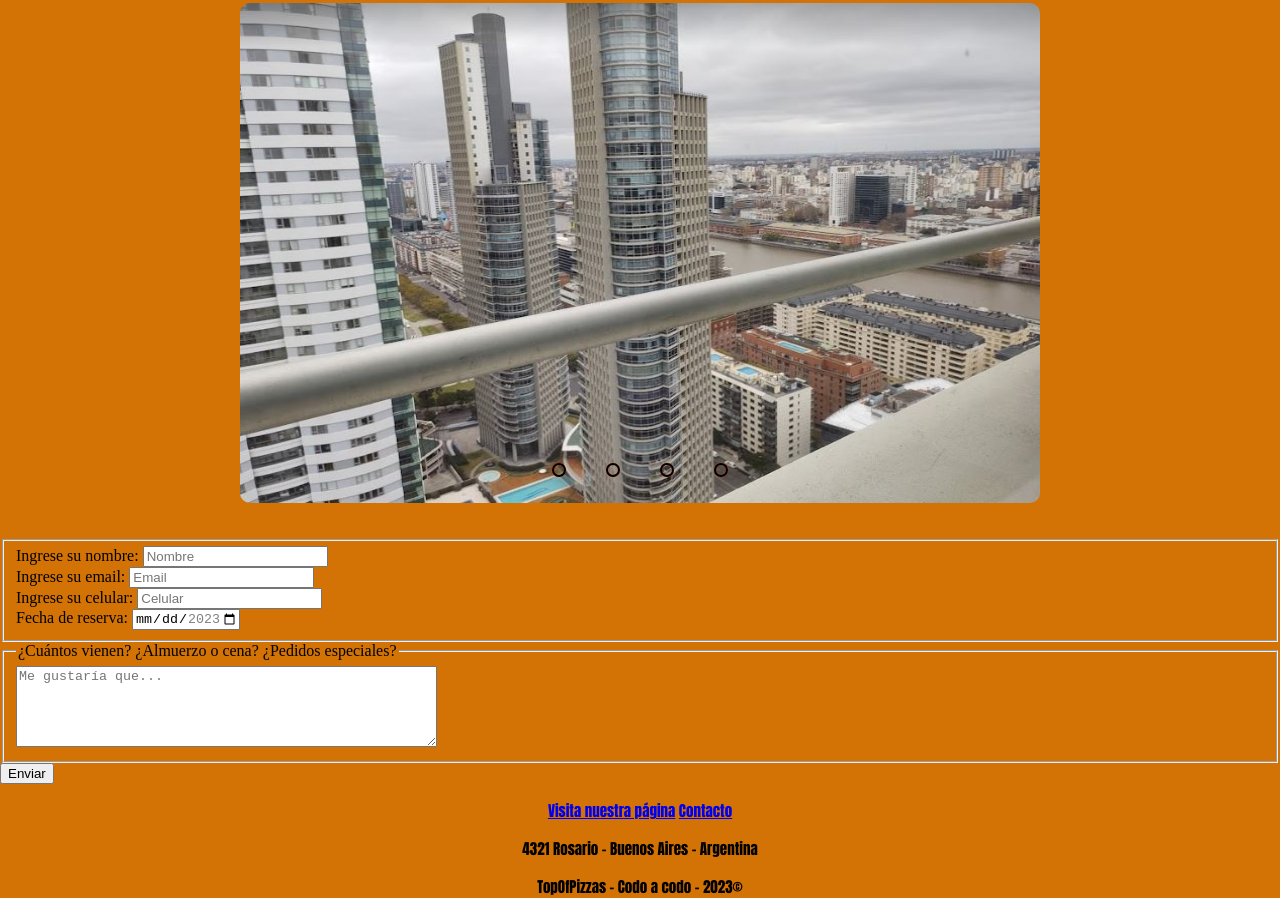
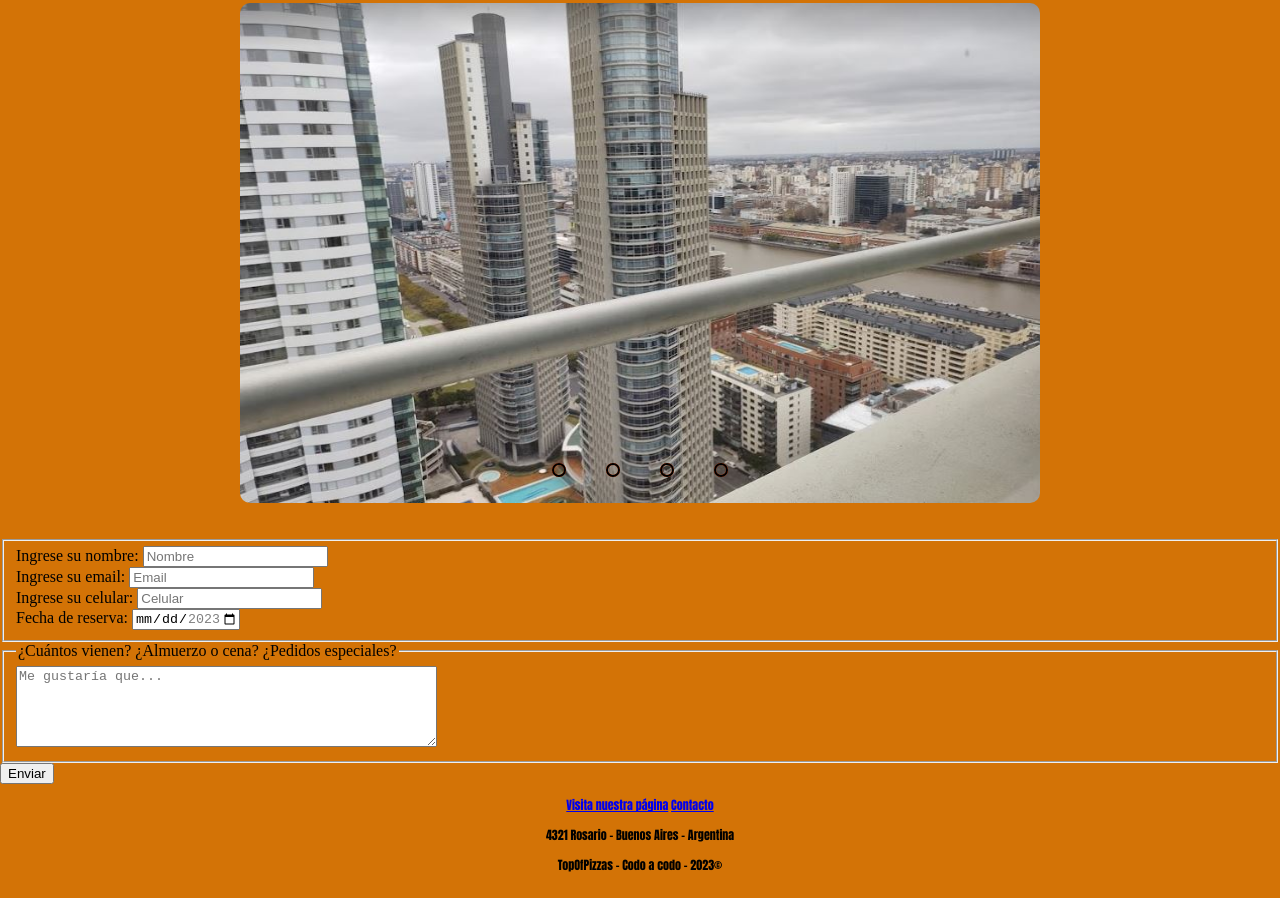
Before and after one commit to mfjuorio1/topofpizzas-, a plain HTML site: page reservas con carrousel.html in a window 1280 px wide. Shown: the part 341-1239 px from the top of the page. After the commit the page ends 1215 px from the top, so only its background shows below. Drawn offline with Linux system fonts and the light colour scheme.

Commit message:
Add files via upload

```diff
--- a/css/style-carousel.css
+++ b/css/style-carousel.css
@@ -165,5 +165,5 @@ justify-content:center;
 
 footer{
     font-family: Impact,sans-serif;
-    font-size: 15px;
+    font-size: 12px;
 }
--- a/css/style-index.css
+++ b/css/style-index.css
@@ -4,15 +4,16 @@ body{
     height: 100vh;
 
     background-color: rgb(211, 115, 6);
-    /*background-image:url(./img/p1.jpeg);*/
-    /*background-color opacity: 0.7;*/
+
 }
 
-/*.background-image{
-    opacity: 0.2;
-    size-adjust: 1200px;
+.maps {
+display: flex;
+justify-content: center;
+size: 25px;
+border-radius: 25%;
+}
 
-}*/
 
 .slider-container{
     display: flex;
@@ -40,8 +41,9 @@ h1 {
   }
 
   h1, h2, h3, p {
-    font-family:Impact;
+    font-family:Impact, Haettenschweiler, 'Arial Narrow Bold', sans-serif;
     text-align: center;
+    /*font-weight: bold;*/
   }
 
 .slider{
@@ -74,8 +76,9 @@ h1 {
 }
 
 .slide h4 {
-    font-family: Impact, sans-serif;
+    font-family: Impact, Haettenschweiler, 'Arial Narrow Bold', sans-serif;
     font-size: 30px;
+    font-weight: bold;
     color: rgb(15, 15, 15);
     display: flex;
     justify-content: center;
@@ -163,7 +166,7 @@ justify-content:center;
 }
 
 footer, .address{
-    font-family: Impact,sans-serif;
+    font-family: Impact, Haettenschweiler, 'Arial Narrow Bold', sans-serif;
     font-size: 15px;
 }
 
@@ -219,7 +222,8 @@ h1 {
   }
 
   h1, h2, h3, p {
-    font-family:Impact;
+    font-family:Impact, Haettenschweiler, 'Arial Narrow Bold', sans-serif;
+    /*font-weight: bold;*/
     text-align: center;
   }
 
@@ -253,8 +257,9 @@ h1 {
 }
 
 .slide h4 {
-    font-family: Impact, sans-serif;
+    font-family: Impact, Haettenschweiler, 'Arial Narrow Bold', sans-serif;
     font-size: 30px;
+    /*font-weight: bold;*/
     color: rgb(15, 15, 15);
     display: flex;
     justify-content: center;
@@ -342,7 +347,7 @@ justify-content:center;
 }
 
 footer, .address{
-    font-family: Impact,sans-serif;
+    font-family: Impact, Haettenschweiler, 'Arial Narrow Bold', sans-serif;
     font-size: 15px;
 }
 
```
